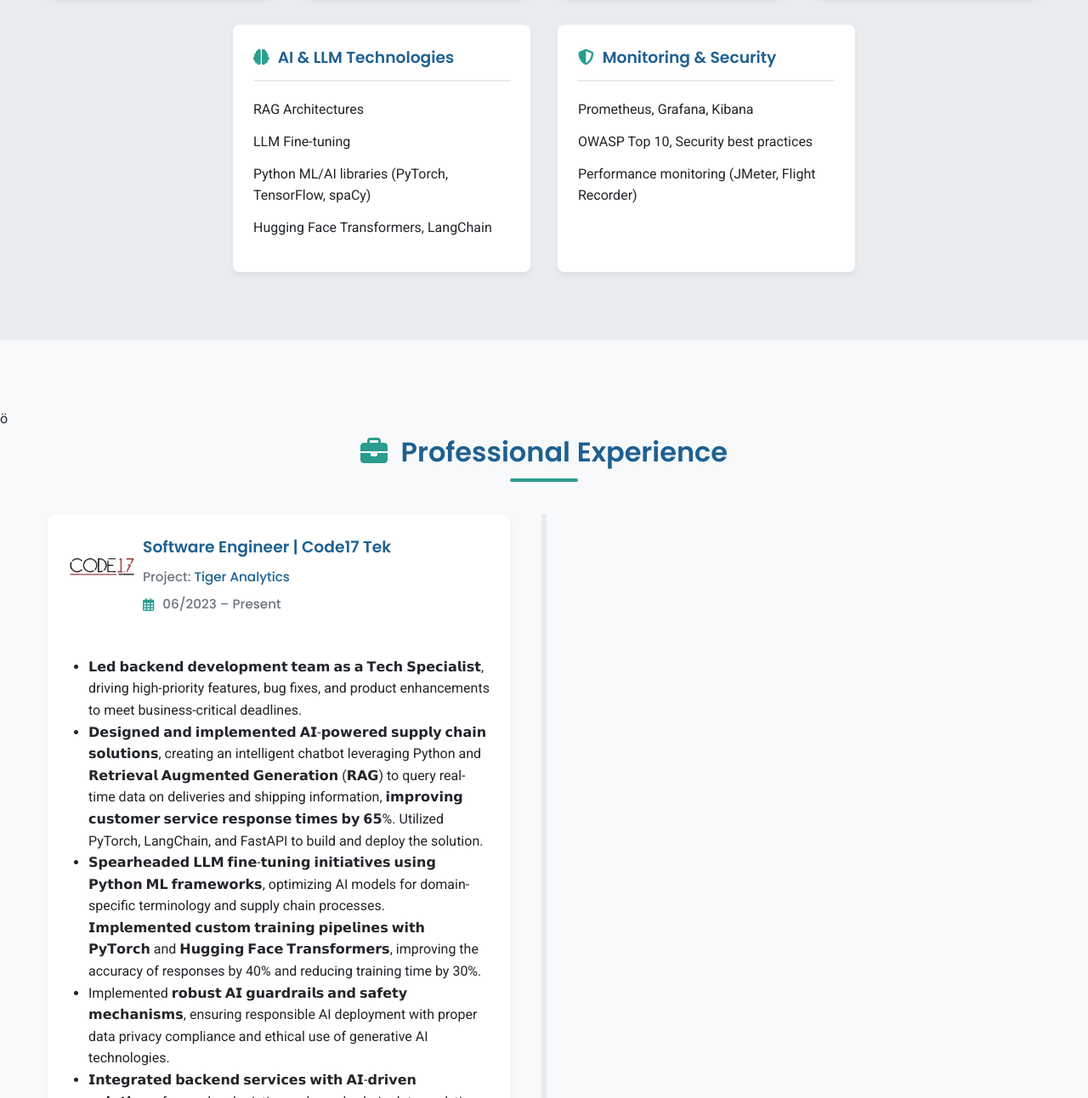
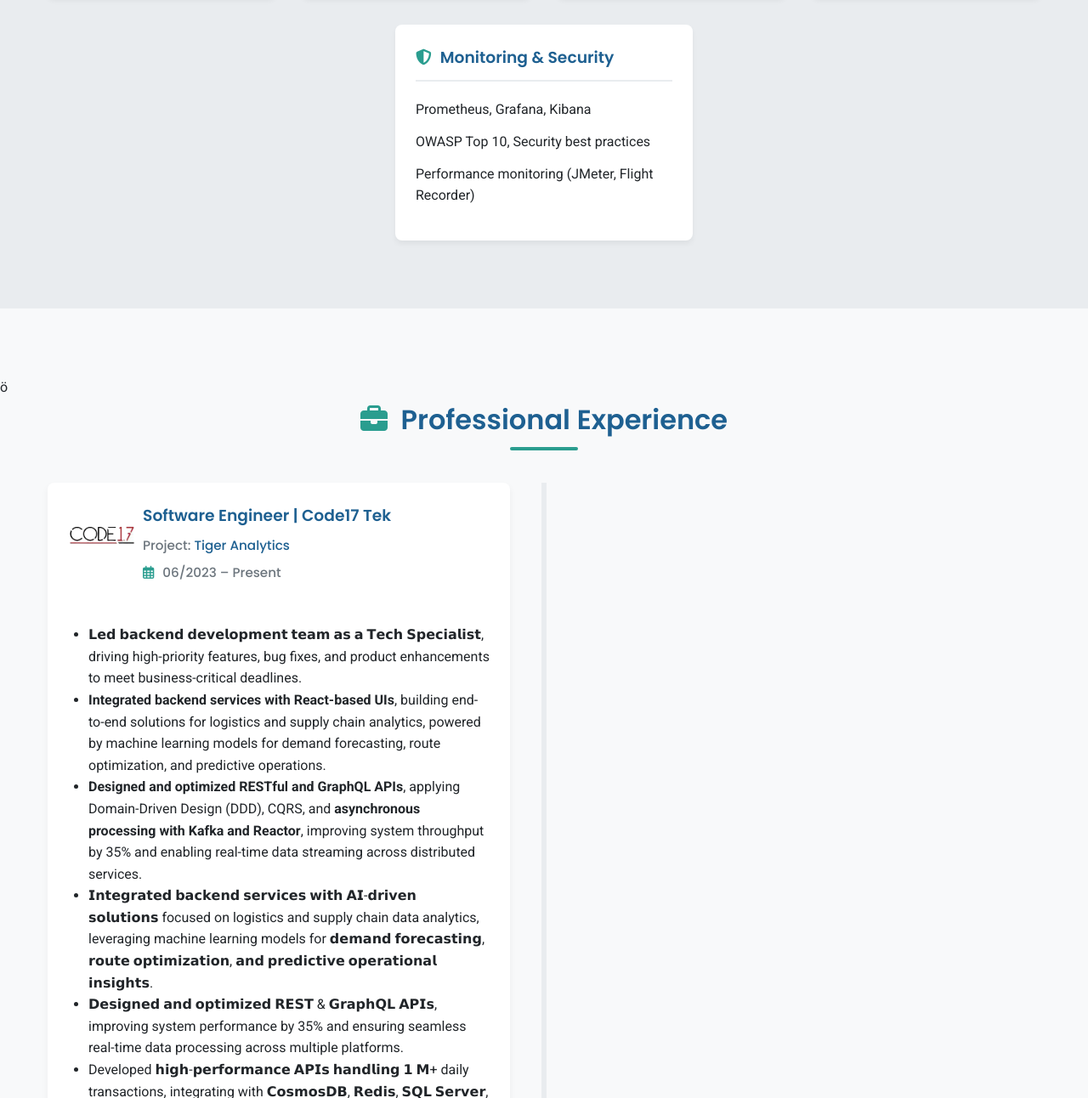
Before and after one commit to devjefster/jefster-portifolio, a website built with Vite: page index.html in a window 1280 px wide. Shown: the part 1748-3040 px from the top of the page at 85% size. Built offline with nearby package versions, Linux system fonts and the light colour scheme.

Commit message:
cv UPDATES

```diff
--- a/index.html
+++ b/index.html
@@ -96,8 +96,8 @@
                     leading refactoring initiatives, mentoring developers, and optimizing distributed systems.
                     Passionate about leveraging Golang for high-performance services and adopting cutting-edge
                     technologies to drive business value.</p>
-                <p>Recent focus on AI/LLM technologies, including developing RAG-based chatbots, fine-tuning models, and
-                    implementing AI-driven analytics solutions for business intelligence and process optimization.</p>
+                <p>Holds multiple industry-recognized certifications, including AWS Certified Solutions Architect Associate,
+                    AWS Cloud Practitioner, Microsoft Azure Fundamentals (AZ-900), and Azure Data Fundamentals (DP-900).</p>
             </div>
         </div>
     </div>
@@ -141,15 +141,6 @@
                     <li>REST, GraphQL</li>
                     <li>WebSockets, OAuth2, JWT</li>
                     <li>API Gateway, Microservices</li>
-                </ul>
-            </div>
-            <div class="skill-category">
-                <h3><i class="fas fa-brain"></i> AI & LLM Technologies</h3>
-                <ul class="skill-list">
-                    <li>RAG Architectures</li>
-                    <li>LLM Fine-tuning</li>
-                    <li>Python ML/AI libraries (PyTorch, TensorFlow, spaCy)</li>
-                    <li>Hugging Face Transformers, LangChain</li>
                 </ul>
             </div>
             <div class="skill-category">
@@ -199,18 +190,15 @@
                         <li>𝗟𝗲𝗱 𝗯𝗮𝗰𝗸𝗲𝗻𝗱 𝗱𝗲𝘃𝗲𝗹𝗼𝗽𝗺𝗲𝗻𝘁 𝘁𝗲𝗮𝗺 𝗮𝘀 𝗮 𝗧𝗲𝗰𝗵 𝗦𝗽𝗲𝗰𝗶𝗮𝗹𝗶𝘀𝘁, driving high-priority features, bug
                             fixes, and product enhancements to meet business-critical deadlines.
                         </li>
-                        <li>𝗗𝗲𝘀𝗶𝗴𝗻𝗲𝗱 𝗮𝗻𝗱 𝗶𝗺𝗽𝗹𝗲𝗺𝗲𝗻𝘁𝗲𝗱 𝗔𝗜-𝗽𝗼𝘄𝗲𝗿𝗲𝗱 𝘀𝘂𝗽𝗽𝗹𝘆 𝗰𝗵𝗮𝗶𝗻 𝘀𝗼𝗹𝘂𝘁𝗶𝗼𝗻𝘀, creating an intelligent chatbot
-                            leveraging Python and 𝗥𝗲𝘁𝗿𝗶𝗲𝘃𝗮𝗹 𝗔𝘂𝗴𝗺𝗲𝗻𝘁𝗲𝗱 𝗚𝗲𝗻𝗲𝗿𝗮𝘁𝗶𝗼𝗻 (𝗥𝗔𝗚) to query real-time data on
-                            deliveries and shipping information, 𝗶𝗺𝗽𝗿𝗼𝘃𝗶𝗻𝗴 𝗰𝘂𝘀𝘁𝗼𝗺𝗲𝗿 𝘀𝗲𝗿𝘃𝗶𝗰𝗲 𝗿𝗲𝘀𝗽𝗼𝗻𝘀𝗲 𝘁𝗶𝗺𝗲𝘀 𝗯𝘆 𝟲𝟱%.
-                            Utilized PyTorch, LangChain, and FastAPI to build and deploy the solution.
+                        <li>
+                            <b> Integrated backend services with React-based UIs</b>, building end-to-end solutions for
+                            logistics and supply chain analytics, powered by machine learning models for demand
+                            forecasting, route optimization, and predictive operations.
                         </li>
-                        <li>𝗦𝗽𝗲𝗮𝗿𝗵𝗲𝗮𝗱𝗲𝗱 𝗟𝗟𝗠 𝗳𝗶𝗻𝗲-𝘁𝘂𝗻𝗶𝗻𝗴 𝗶𝗻𝗶𝘁𝗶𝗮𝘁𝗶𝘃𝗲𝘀 𝘂𝘀𝗶𝗻𝗴 𝗣𝘆𝘁𝗵𝗼𝗻 𝗠𝗟 𝗳𝗿𝗮𝗺𝗲𝘄𝗼𝗿𝗸𝘀, optimizing AI models for
-                            domain-specific terminology and supply chain processes. 𝗜𝗺𝗽𝗹𝗲𝗺𝗲𝗻𝘁𝗲𝗱 𝗰𝘂𝘀𝘁𝗼𝗺 𝘁𝗿𝗮𝗶𝗻𝗶𝗻𝗴
-                            𝗽𝗶𝗽𝗲𝗹𝗶𝗻𝗲𝘀 𝘄𝗶𝘁𝗵 𝗣𝘆𝗧𝗼𝗿𝗰𝗵 and 𝗛𝘂𝗴𝗴𝗶𝗻𝗴 𝗙𝗮𝗰𝗲 𝗧𝗿𝗮𝗻𝘀𝗳𝗼𝗿𝗺𝗲𝗿𝘀, improving the accuracy of responses by
-                            40% and reducing training time by 30%.
-                        </li>
-                        <li>Implemented 𝗿𝗼𝗯𝘂𝘀𝘁 𝗔𝗜 𝗴𝘂𝗮𝗿𝗱𝗿𝗮𝗶𝗹𝘀 𝗮𝗻𝗱 𝘀𝗮𝗳𝗲𝘁𝘆 𝗺𝗲𝗰𝗵𝗮𝗻𝗶𝘀𝗺𝘀, ensuring responsible AI deployment
-                            with proper data privacy compliance and ethical use of generative AI technologies.
+                        <li>
+                            <b>Designed and optimized RESTful and GraphQL APIs</b>, applying Domain-Driven Design (DDD), CQRS,
+                            and <b>asynchronous processing with Kafka and Reactor</b>, improving system throughput by 35% and
+                            enabling real-time data streaming across distributed services.
                         </li>
                         <li>𝗜𝗻𝘁𝗲𝗴𝗿𝗮𝘁𝗲𝗱 𝗯𝗮𝗰𝗸𝗲𝗻𝗱 𝘀𝗲𝗿𝘃𝗶𝗰𝗲𝘀 𝘄𝗶𝘁𝗵 𝗔𝗜-𝗱𝗿𝗶𝘃𝗲𝗻 𝘀𝗼𝗹𝘂𝘁𝗶𝗼𝗻𝘀 focused on logistics and supply chain
                             data analytics, leveraging machine learning models for 𝗱𝗲𝗺𝗮𝗻𝗱 𝗳𝗼𝗿𝗲𝗰𝗮𝘀𝘁𝗶𝗻𝗴, 𝗿𝗼𝘂𝘁𝗲
@@ -236,9 +224,7 @@
                             JWT, OAuth2, SSO, Azure Synapse, Cosmos DB, Azure Insights, AWS, SQL, PostgreSQL, Docker,
                             OKTA,
                             Terraform, GraphQL, WebSockets, REST, STOMP, Swagger, Redis, Golang, Gin, GORM, Gorilla Mux,
-                            Python, PyTorch, TensorFlow, FastAPI, Flask, NumPy, Pandas, spaCy, Hugging Face
-                            Transformers,
-                            LangChain, Azure Machine Learning, OpenAI APIs, LLM APIs, AI-based data analytics
+                            Python, PyTorch, TensorFlow, FastAPI, Flask
                         </li>
                     </ul>
                 </div>
@@ -575,6 +561,14 @@
         <h2 class="section-title"><i class="fas fa-certificate"></i> Certifications</h2>
         <div class="cert-grid">
             <div class="cert-item">
+                <h3><i class="fab fa-aws"></i> AWS Certified Solutions Architect Associate</h3>
+                <div class="cert-issuer"><i class="fas fa-award"></i>AWS</div>
+            </div>
+            <div class="cert-item">
+                <h3><i class="fab fa-aws"></i> AWS Cloud Practitioner</h3>
+                <div class="cert-issuer"><i class="fas fa-award"></i>AWS</div>
+            </div>
+            <div class="cert-item">
                 <h3><i class="fab fa-microsoft"></i> AZ-900</h3>
                 <div class="cert-issuer"><i class="fas fa-award"></i> Azure Fundamentals - Microsoft</div>
             </div>
```
Also changed, not shown: 2 other files.
